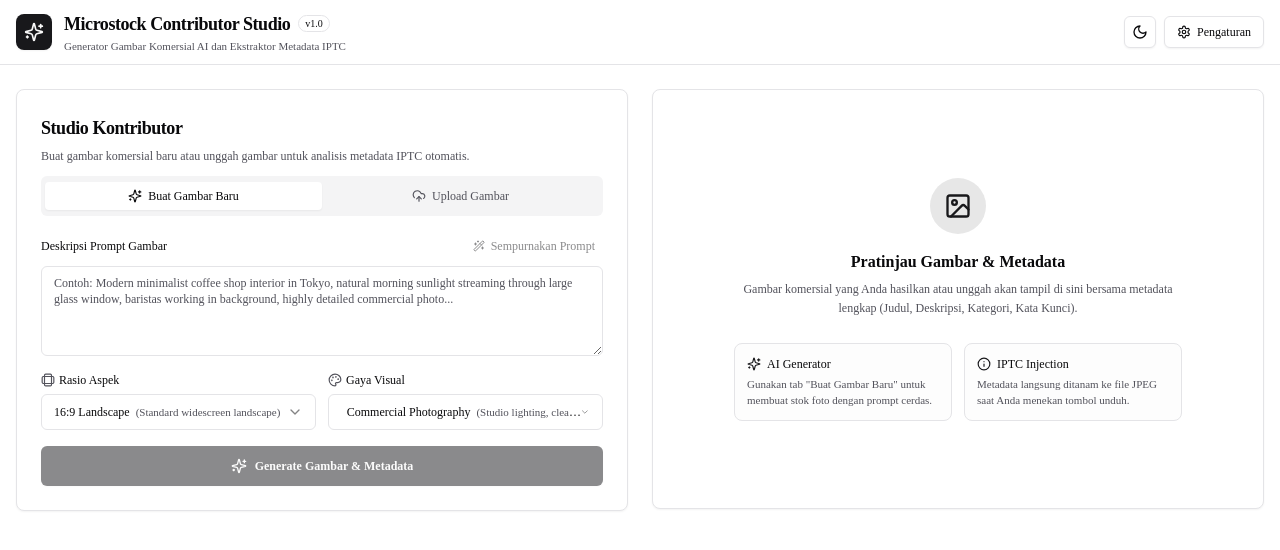
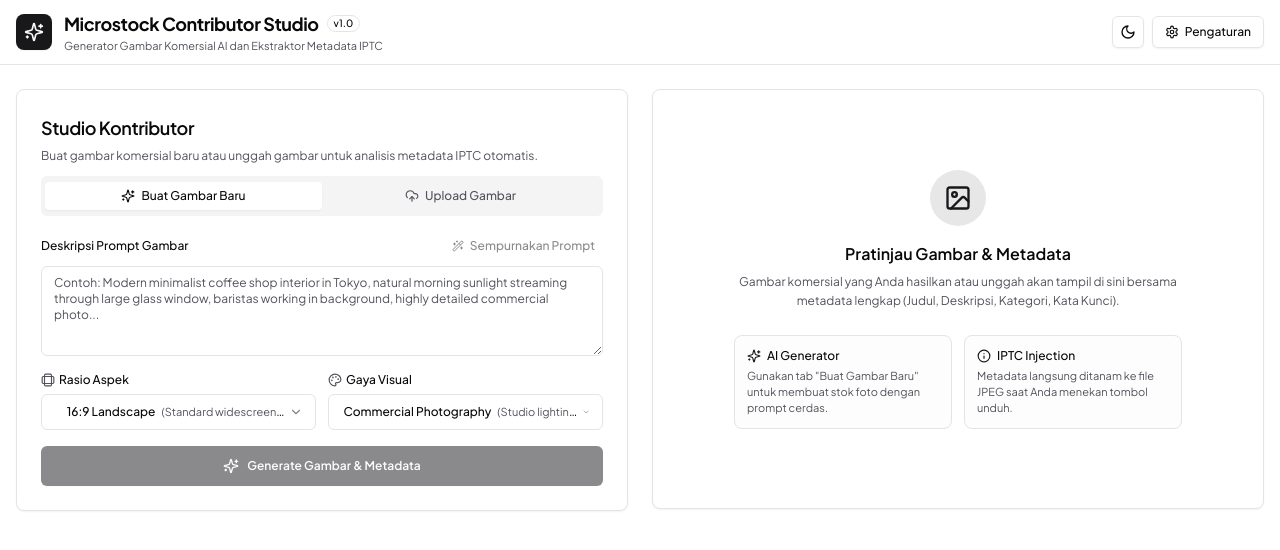
Before and after one commit to zulvanavito/contributor, a Next.js app: page / in a window 1280 px wide. Shown: the top 550 px of the page. Built offline with nearby package versions, Linux system fonts and the light colour scheme.

Commit message:
style: bundle Plus Jakarta Sans locally via fontsource package

```diff
--- a/app/globals.css
+++ b/app/globals.css
@@ -1,5 +1,3 @@
-@import url("https://fonts.googleapis.com/css2?family=Plus+Jakarta+Sans:wght@400;500;600;700;800&display=swap");
-
 @tailwind base;
 @tailwind components;
 @tailwind utilities;
@@ -57,5 +55,6 @@
   }
   body {
     @apply bg-background text-foreground antialiased;
+    font-family: "Plus Jakarta Sans", system-ui, -apple-system, BlinkMacSystemFont, "Segoe UI", Roboto, "Helvetica Neue", Arial, sans-serif;
   }
 }
--- a/app/layout.tsx
+++ b/app/layout.tsx
@@ -1,6 +1,11 @@
 import type { Metadata } from "next";
 import { ThemeProvider } from "@/components/theme-provider";
 import { Toaster } from "@/components/ui/sonner";
+import "@fontsource/plus-jakarta-sans/400.css";
+import "@fontsource/plus-jakarta-sans/500.css";
+import "@fontsource/plus-jakarta-sans/600.css";
+import "@fontsource/plus-jakarta-sans/700.css";
+import "@fontsource/plus-jakarta-sans/800.css";
 import "./globals.css";
 
 export const metadata: Metadata = {
--- a/package.json
+++ b/package.json
@@ -10,6 +10,7 @@
     "test": "vitest run"
   },
   "dependencies": {
+    "@fontsource/plus-jakarta-sans": "^5.3.0",
     "@radix-ui/react-dialog": "^1.1.2",
     "@radix-ui/react-select": "^2.1.2",
     "@radix-ui/react-slot": "^1.1.0",
--- a/tailwind.config.ts
+++ b/tailwind.config.ts
@@ -19,8 +19,6 @@
       fontFamily: {
         sans: [
           '"Plus Jakarta Sans"',
-          "var(--font-sans)",
-          "ui-sans-serif",
           "system-ui",
           "-apple-system",
           "BlinkMacSystemFont",
```
Also changed, not shown: 1 other file (tests, documents, lock files or other folders).
